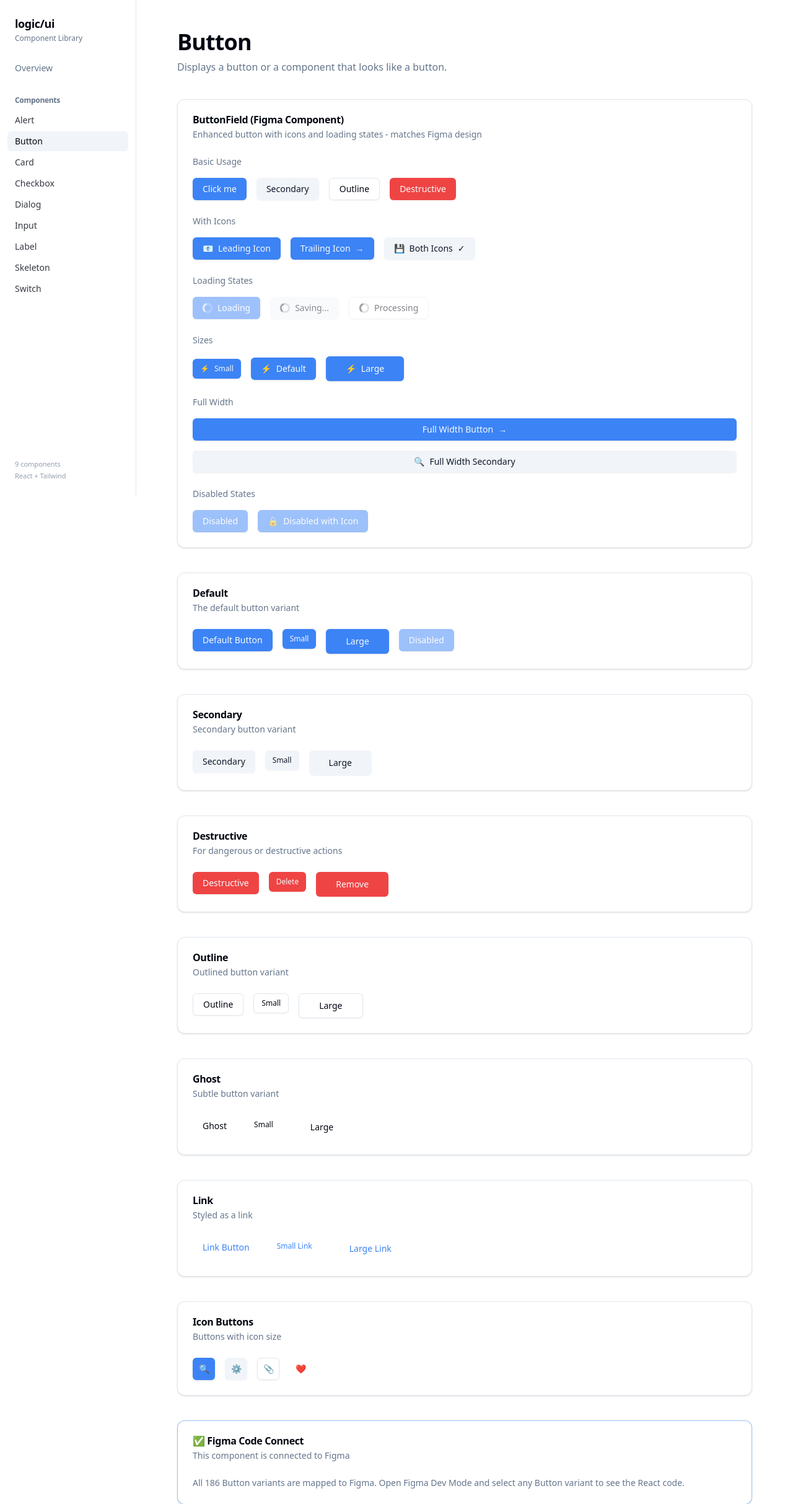
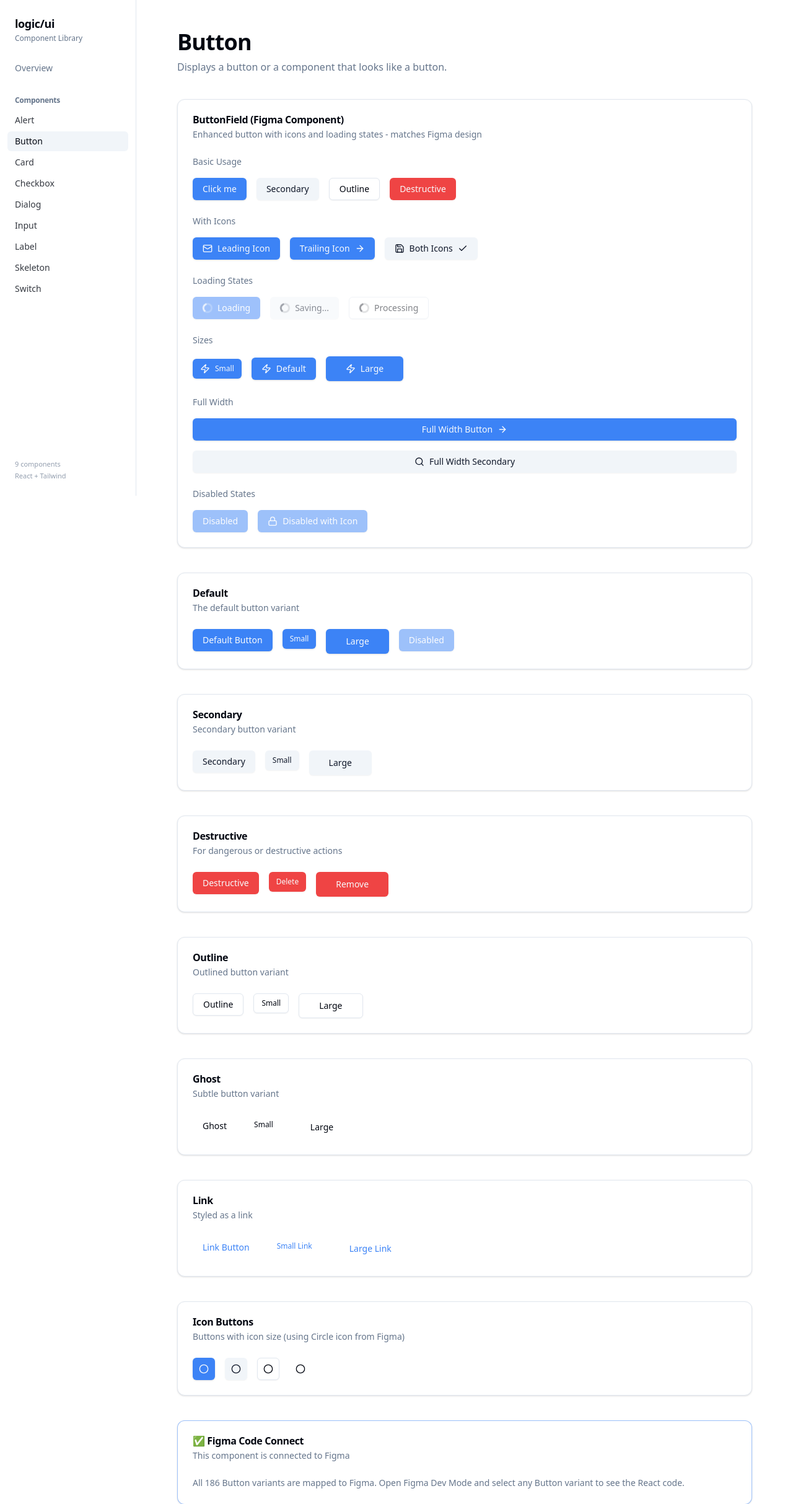
Before and after one commit to pasco-pasco/design-to-code, a React (Vite) app: page /components/button in a window 1280 px wide. Shown: the top 2427 px of the page at 62% size. Built offline with nearby package versions, Linux system fonts and the light colour scheme.

Commit message:
Replace emoji icons with Lucide React icons matching Figma design

```diff
--- a/src/pages/components/ButtonPage.tsx
+++ b/src/pages/components/ButtonPage.tsx
@@ -1,6 +1,7 @@
 import { Button } from '@/components/ui/button'
 import { ButtonField } from '@/components/ui/button-field'
 import { Card, CardContent, CardDescription, CardHeader, CardTitle } from '@/components/ui/card'
+import { Circle, Mail, ArrowRight, Save, Check, Zap, Search, Lock } from 'lucide-react'
 
 export function ButtonPage() {
   return (
@@ -36,16 +37,16 @@ export function ButtonPage() {
             <div className="flex flex-wrap gap-4">
               <ButtonField
                 label="Leading Icon"
-                leadingIcon={<span>📧</span>}
+                leadingIcon={<Mail className="h-4 w-4" />}
               />
               <ButtonField
                 label="Trailing Icon"
-                trailingIcon={<span>→</span>}
+                trailingIcon={<ArrowRight className="h-4 w-4" />}
               />
               <ButtonField
                 label="Both Icons"
-                leadingIcon={<span>💾</span>}
-                trailingIcon={<span>✓</span>}
+                leadingIcon={<Save className="h-4 w-4" />}
+                trailingIcon={<Check className="h-4 w-4" />}
                 variant="secondary"
               />
             </div>
@@ -65,9 +66,9 @@ export function ButtonPage() {
           <div className="space-y-4">
             <h4 className="text-sm font-medium text-muted-foreground">Sizes</h4>
             <div className="flex flex-wrap gap-4 items-center">
-              <ButtonField label="Small" size="sm" leadingIcon={<span>⚡</span>} />
-              <ButtonField label="Default" leadingIcon={<span>⚡</span>} />
-              <ButtonField label="Large" size="lg" leadingIcon={<span>⚡</span>} />
+              <ButtonField label="Small" size="sm" leadingIcon={<Zap className="h-4 w-4" />} />
+              <ButtonField label="Default" leadingIcon={<Zap className="h-4 w-4" />} />
+              <ButtonField label="Large" size="lg" leadingIcon={<Zap className="h-4 w-4" />} />
             </div>
           </div>
 
@@ -77,13 +78,13 @@ export function ButtonPage() {
             <ButtonField
               label="Full Width Button"
               fullWidth
-              trailingIcon={<span>→</span>}
+              trailingIcon={<ArrowRight className="h-4 w-4" />}
             />
             <ButtonField
               label="Full Width Secondary"
               fullWidth
               variant="secondary"
-              leadingIcon={<span>🔍</span>}
+              leadingIcon={<Search className="h-4 w-4" />}
             />
           </div>
 
@@ -95,7 +96,7 @@ export function ButtonPage() {
               <ButtonField
                 label="Disabled with Icon"
                 disabled
-                leadingIcon={<span>🔒</span>}
+                leadingIcon={<Lock className="h-4 w-4" />}
               />
             </div>
           </div>
@@ -185,13 +186,13 @@ export function ButtonPage() {
       <Card>
         <CardHeader>
           <CardTitle>Icon Buttons</CardTitle>
-          <CardDescription>Buttons with icon size</CardDescription>
+          <CardDescription>Buttons with icon size (using Circle icon from Figma)</CardDescription>
         </CardHeader>
         <CardContent className="flex flex-wrap gap-4 items-center">
-          <Button size="icon">🔍</Button>
-          <Button variant="secondary" size="icon">⚙️</Button>
-          <Button variant="outline" size="icon">📎</Button>
-          <Button variant="ghost" size="icon">❤️</Button>
+          <Button size="icon"><Circle className="h-4 w-4" /></Button>
+          <Button variant="secondary" size="icon"><Circle className="h-4 w-4" /></Button>
+          <Button variant="outline" size="icon"><Circle className="h-4 w-4" /></Button>
+          <Button variant="ghost" size="icon"><Circle className="h-4 w-4" /></Button>
         </CardContent>
       </Card>
 
```
